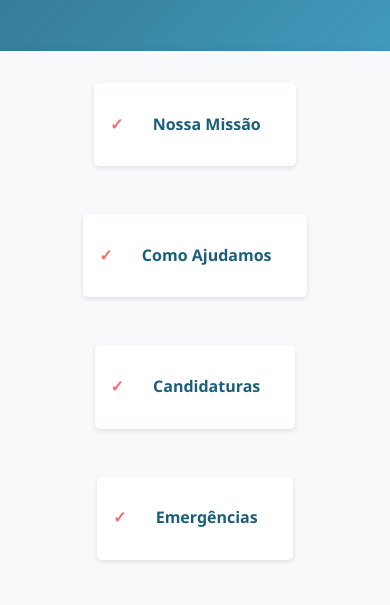
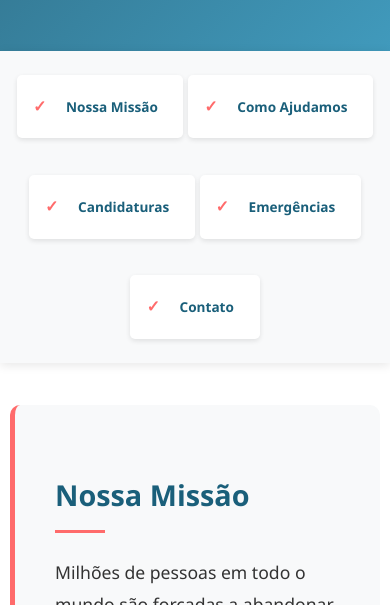
Before and after one commit to Dipa0707/trabalhoAI, a plain HTML site: page index.html in a window 390 px wide. Shown: the part 202-807 px from the top of the page. Drawn offline with Linux system fonts and the light colour scheme.

Commit message:
Update index.html

```diff
--- a/index.html
+++ b/index.html
@@ -416,12 +416,33 @@
             box-shadow: 0 2px 5px rgba(0,0,0,0.2);
         }
 
-        /* Responsividade da Navbar */
+        /* Responsividade melhorada da Navbar */
         @media (max-width: 768px) {
+            .nav-container {
+                padding: 0.5rem;
+            }
+
             .nav-links {
-                gap: 1rem;
+                gap: 0.5rem;
                 flex-wrap: wrap;
                 justify-content: center;
+            }
+
+            .nav-links a {
+                padding: 0.4rem 0.8rem;
+                font-size: 0.9rem;
+            }
+        }
+
+        /* Ajustes adicionais para telas muito pequenas */
+        @media (max-width: 480px) {
+            .nav-links {
+                gap: 0.3rem;
+            }
+
+            .nav-links a {
+                padding: 0.3rem 0.6rem;
+                font-size: 0.85rem;
             }
         }
     </style>
```
